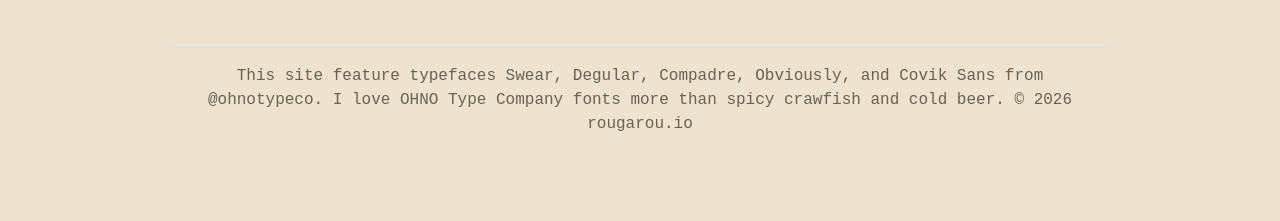
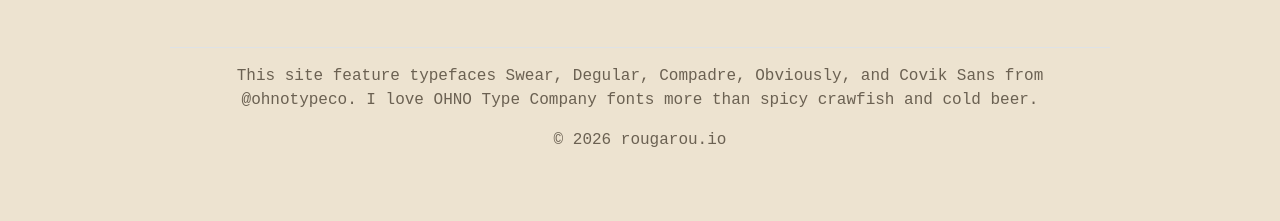
Before and after one commit to beauregardhenry/rougarou, a Jekyll site: the page built from by/beau-henry.md, in a window 1280 px wide. Shown: the part 1933-2154 px from the top of the page. Built offline with Jekyll 4.4.1, drawn with Linux system fonts in a browser that asks for light colours; some web fonts are replaced.

Commit message:
update footer

```diff
--- a/_layouts/default.html
+++ b/_layouts/default.html
@@ -29,7 +29,8 @@
           <p class="text-body-secondary">
             This site feature typefaces Swear, Degular, Compadre, Obviously, and Covik Sans from @ohnotypeco.
             I love OHNO Type Company fonts more than spicy crawfish and cold beer.
-
+          </p>
+          <p class="text-body-secondary">
             © 2026 rougarou.io
           </p>
         </footer>
```
